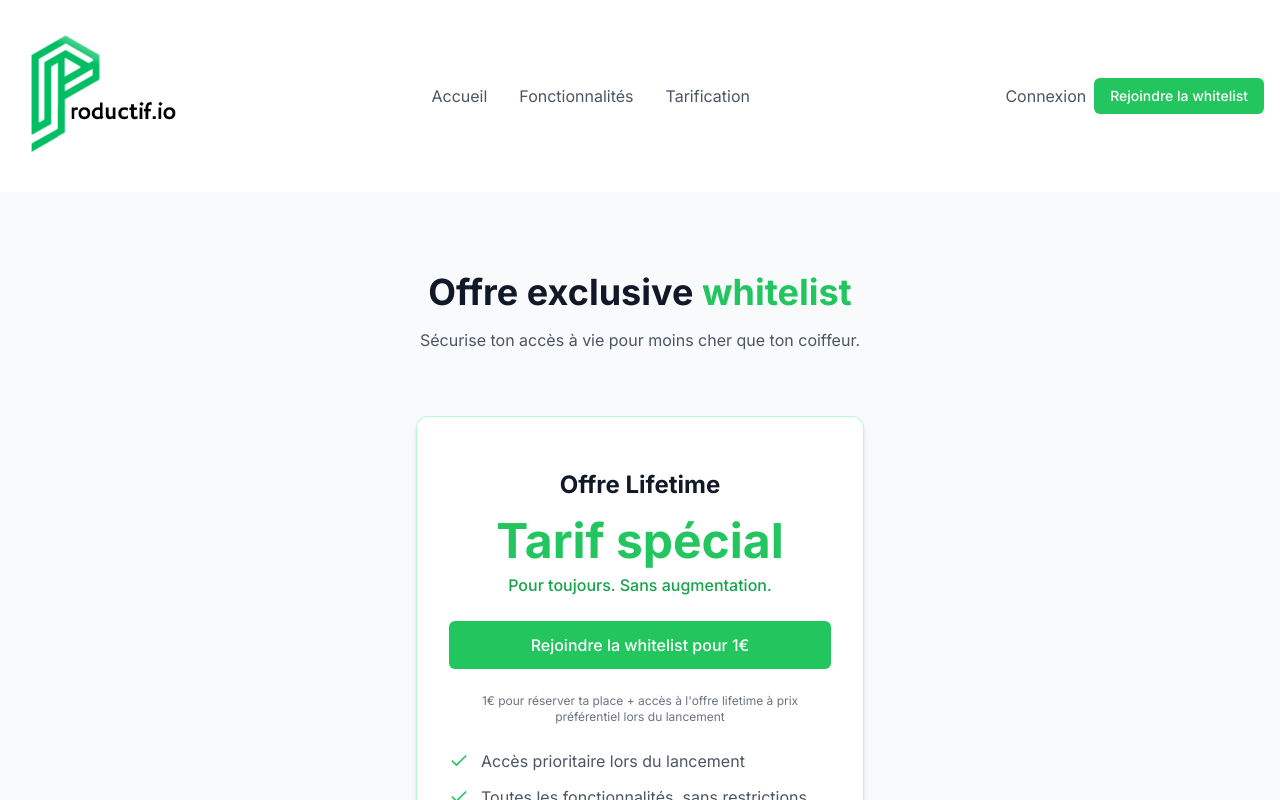
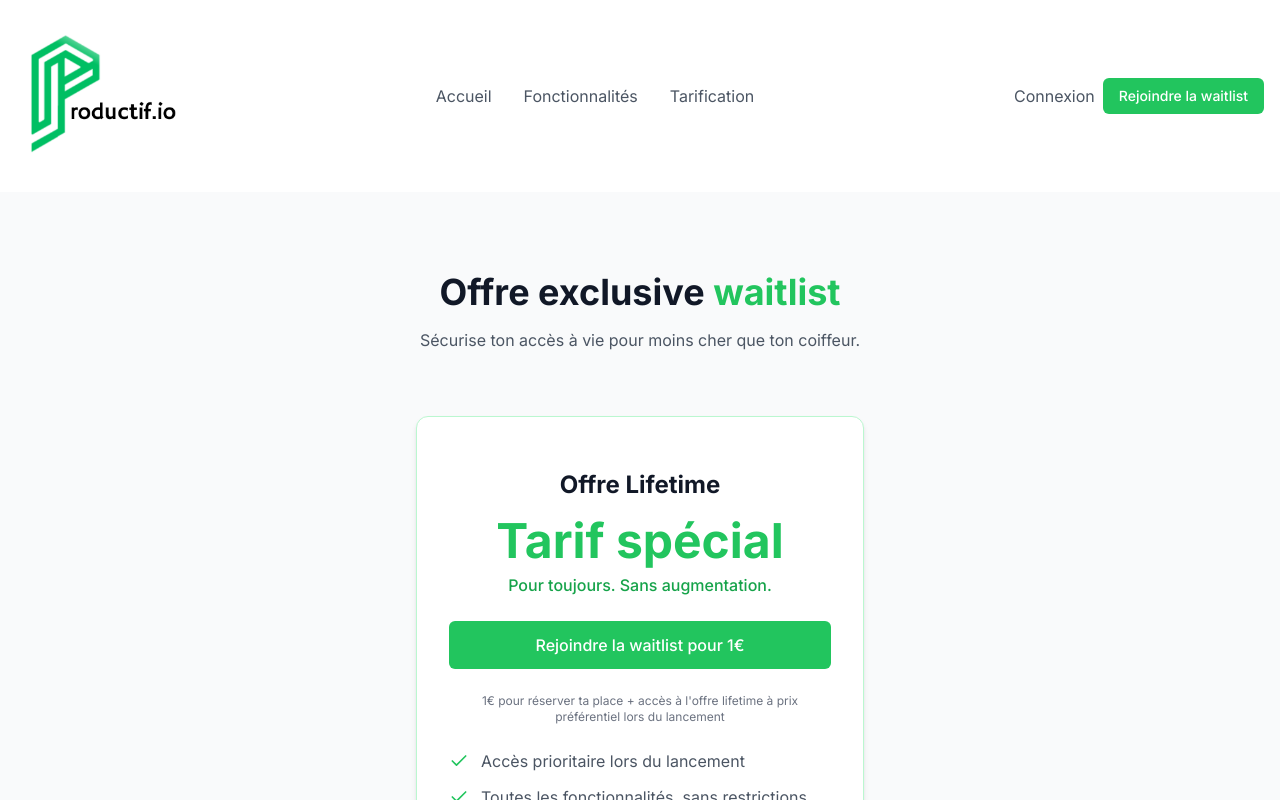
Before and after one commit to YazzTTV/productif.io, a Next.js app: page /tarifs in a window 1280 px wide. Shown: the top 800 px of the page. Built offline with nearby package versions, Linux system fonts and the light colour scheme.

Commit message:
Remplace whitelist par waitlist sur toute la landing page et les fonctionnalites

```diff
--- a/components/faq.tsx
+++ b/components/faq.tsx
@@ -24,10 +24,10 @@ export function Faq() {
 
           <AccordionItem value="item-2" className="border-b border-gray-200">
             <AccordionTrigger className="px-6 py-4 text-gray-900 hover:text-green-500 hover:no-underline">
-              Comment fonctionne l'offre whitelist à 1€ ?
+              Comment fonctionne l'offre waitlist à 1€ ?
             </AccordionTrigger>
             <AccordionContent className="px-6 pb-4 text-gray-600">
-              En payant 1€, tu réserves ta place dans notre whitelist exclusive limitée à 150 personnes. Ce petit investissement symbolique nous permet de filtrer les personnes réellement intéressées. Lors du lancement officiel, tu auras accès en priorité à notre offre Lifetime exceptionnelle à un tarif préférentiel. Ce tarif ne changera jamais pour toi, même quand nous augmenterons nos prix à l'avenir.
+              En payant 1€, tu réserves ta place dans notre waitlist exclusive limitée à 150 personnes. Ce petit investissement symbolique nous permet de filtrer les personnes réellement intéressées. Lors du lancement officiel, tu auras accès en priorité à notre offre Lifetime exceptionnelle à un tarif préférentiel. Ce tarif ne changera jamais pour toi, même quand nous augmenterons nos prix à l'avenir.
             </AccordionContent>
           </AccordionItem>
 
@@ -53,10 +53,10 @@ export function Faq() {
 
           <AccordionItem value="item-5">
             <AccordionTrigger className="px-6 py-4 text-gray-900 hover:text-green-500 hover:no-underline">
-              Qu'est-ce que je gagne exactement avec cette whitelist ?
+              Qu'est-ce que je gagne exactement avec cette waitlist ?
             </AccordionTrigger>
             <AccordionContent className="px-6 pb-4 text-gray-600">
-              En rejoignant la whitelist pour 1€, tu obtiens: 1) Un accès anticipé à Productif.io avant son lancement officiel, 2) L'offre Lifetime à un tarif préférentiel qui ne sera jamais reproduit, 3) Un accompagnement personnalisé pour maximiser les bénéfices de l'outil, 4) La priorité absolue sur les nouvelles fonctionnalités à venir, et 5) La certitude de faire partie des premiers à bénéficier d'une technologie qui va transformer ta productivité.
+              En rejoignant la waitlist pour 1€, tu obtiens: 1) Un accès anticipé à Productif.io avant son lancement officiel, 2) L'offre Lifetime à un tarif préférentiel qui ne sera jamais reproduit, 3) Un accompagnement personnalisé pour maximiser les bénéfices de l'outil, 4) La priorité absolue sur les nouvelles fonctionnalités à venir, et 5) La certitude de faire partie des premiers à bénéficier d'une technologie qui va transformer ta productivité.
             </AccordionContent>
           </AccordionItem>
         </Accordion>
--- a/components/fonctionnalites/cta.tsx
+++ b/components/fonctionnalites/cta.tsx
@@ -9,19 +9,19 @@ export function FonctionnalitesCTA() {
         <h2 className="text-3xl md:text-4xl font-bold text-gray-900 mb-6">
           Prêt à <span className="text-green-500">révolutionner</span> ta productivité ?
         </h2>
-        <p className="text-gray-600 text-xl mb-10 max-w-2xl mx-auto">
-          Rejoins notre whitelist exclusive et sécurise ton accès à vie à un tarif préférentiel lors du lancement.
+        <p className="text-gray-600 text-lg mb-8 max-w-3xl mx-auto">
+          Rejoins notre waitlist exclusive et sécurise ton accès à vie à un tarif préférentiel lors du lancement.
           Seulement 150 places disponibles !
         </p>
 
         <div className="bg-white border border-green-200 rounded-xl p-8 shadow-lg max-w-2xl mx-auto">
-          <h3 className="text-2xl font-bold text-gray-900 mb-4">Offre spéciale whitelist</h3>
+          <h3 className="text-2xl font-bold text-gray-900 mb-4">Offre spéciale waitlist</h3>
           <div className="mb-6">
             <div className="inline-block bg-green-50 text-green-800 text-sm font-medium px-4 py-1 rounded-full mb-2">
               Accès prioritaire
             </div>
             <p className="text-gray-600">
-              Investis seulement 1€ aujourd'hui pour rejoindre la whitelist et bénéficier d'un
+              Investis seulement 1€ aujourd'hui pour rejoindre la waitlist et bénéficier d'un
               tarif privilégié à vie lors du lancement.
             </p>
           </div>
@@ -55,9 +55,9 @@ export function FonctionnalitesCTA() {
 
           <Button
             className="w-full bg-green-500 hover:bg-green-600 text-white text-lg py-6 h-auto"
-            onClick={() => window.location.href = 'https://whitelist.productif.io'}
+            onClick={() => window.location.href = 'https://waitlist.productif.io'}
           >
-            Rejoindre la whitelist pour 1€
+            Rejoindre la waitlist pour 1€
           </Button>
           <p className="text-xs text-gray-500 mt-4">
             Paiement sécurisé. Satisfaction garantie ou remboursement.
--- a/components/fonctionnalites/hero.tsx
+++ b/components/fonctionnalites/hero.tsx
@@ -36,9 +36,9 @@ export function FonctionnalitesHero() {
           </p>
           <Button
             className="bg-green-500 hover:bg-green-600 text-white"
-            onClick={() => window.location.href = 'https://whitelist.productif.io'}
+            onClick={() => window.location.href = 'https://waitlist.productif.io'}
           >
-            Rejoindre la whitelist pour 1€
+            Rejoindre la waitlist pour 1€
           </Button>
         </div>
       </div>
--- a/components/header.tsx
+++ b/components/header.tsx
@@ -42,9 +42,9 @@ export function Header() {
 
         <AnimatedButton
             className="text-xs md:text-sm px-3 py-1.5 md:px-4 md:py-2"
-          onClick={() => window.location.href = 'https://whitelist.productif.io'}
+          onClick={() => window.location.href = 'https://waitlist.productif.io'}
         >
-          Rejoindre la whitelist
+          Rejoindre la waitlist
         </AnimatedButton>
 
           {/* Menu mobile */}
--- a/components/hero-with-local-video.tsx
+++ b/components/hero-with-local-video.tsx
@@ -23,11 +23,11 @@ export function HeroWithLocalVideo() {
       <div className="w-full max-w-2xl mx-auto h-1 bg-gradient-to-r from-transparent via-green-500 to-transparent my-6"></div>
       <p className="text-gray-600 text-xl max-w-2xl mx-auto mb-8">
         Ton cerveau mérite mieux que des to-do lists. Productif.io s'occupe de tout.
-        <span className="block mt-2 font-medium">Rejoins la whitelist exclusive (1€) et sécurise ton accès à vie pour un tarif préférentiel.</span>
+        <span className="block mt-2 font-medium">Rejoins la waitlist exclusive (1€) et sécurise ton accès à vie pour un tarif préférentiel.</span>
       </p>
       <Button
         className="bg-green-500 hover:bg-green-600 text-white text-lg px-8 py-6 h-auto"
-        onClick={() => window.location.href = 'https://whitelist.productif.io'}
+        onClick={() => window.location.href = 'https://waitlist.productif.io'}
       >
         Sécurise ta place pour 1€
       </Button>
--- a/components/hero.tsx
+++ b/components/hero.tsx
@@ -83,22 +83,19 @@ export function Hero() {
         </div>
       </div>
 
-      {/* Section de whitelist en dessous de la vidéo */}
-      <div className="mt-16 max-w-2xl mx-auto text-center">
-        <h2 className="text-2xl font-bold text-gray-900 mb-4">
-          Rejoins la whitelist exclusive (1€) et sécurise ton accès à vie pour un tarif préférentiel.
-        </h2>
-
-        <div className="mt-8">
-          <AnimatedButton
-            className="text-lg px-8 py-4 bg-green-500 hover:bg-green-600"
-            onClick={() => window.location.href = 'https://whitelist.productif.io'}
+      {/* Section de waitlist en dessous de la vidéo */}
+      <div className="mt-8 p-6 bg-gray-50 rounded-lg border border-gray-200">
+        <p className="text-gray-700 text-center mb-4">
+          Rejoins la waitlist exclusive (1€) et sécurise ton accès à vie pour un tarif préférentiel.
+        </p>
+        <div className="flex justify-center">
+          <Button
+            className="bg-green-500 hover:bg-green-600 text-white px-6 py-3"
+            onClick={() => window.location.href = 'https://waitlist.productif.io'}
           >
-            Sécurise ta place pour 1€
-          </AnimatedButton>
+            Rejoindre la waitlist pour 1€
+          </Button>
         </div>
-
-        <p className="text-gray-600 mt-4">Seulement 150 places disponibles</p>
       </div>
     </section>
   )
--- a/components/pricing.tsx
+++ b/components/pricing.tsx
@@ -10,7 +10,7 @@ export function Pricing() {
     <section className="container mx-auto px-4 py-20 bg-gray-50">
       <div className="text-center mb-16">
         <h2 className="text-3xl md:text-4xl font-bold text-gray-900">
-          Offre exclusive <span className="text-green-500">whitelist</span>
+          Offre exclusive <span className="text-green-500">waitlist</span>
         </h2>
         <p className="text-gray-600 mt-4 max-w-2xl mx-auto">
           Sécurise ton accès à vie pour moins cher que ton coiffeur.
@@ -28,9 +28,9 @@ export function Pricing() {
 
         <AnimatedButton
           className="w-full mb-6"
-          onClick={() => window.location.href = 'https://whitelist.productif.io'}
+          onClick={() => window.location.href = 'https://waitlist.productif.io'}
         >
-          Rejoindre la whitelist pour 1€
+          Rejoindre la waitlist pour 1€
         </AnimatedButton>
         <p className="text-xs text-center text-gray-500 mb-6">
           1€ pour réserver ta place + accès à l'offre lifetime à prix préférentiel lors du lancement
--- a/styles/globals.css
+++ b/styles/globals.css
@@ -93,7 +93,7 @@ body {
   }
 }
 
-/* Styles pour la bordure animée autour des boutons de whitelist */
+/* Styles pour la bordure animée autour des boutons de waitlist */
 .animate-border-button {
   position: relative;
   z-index: 2;
```
